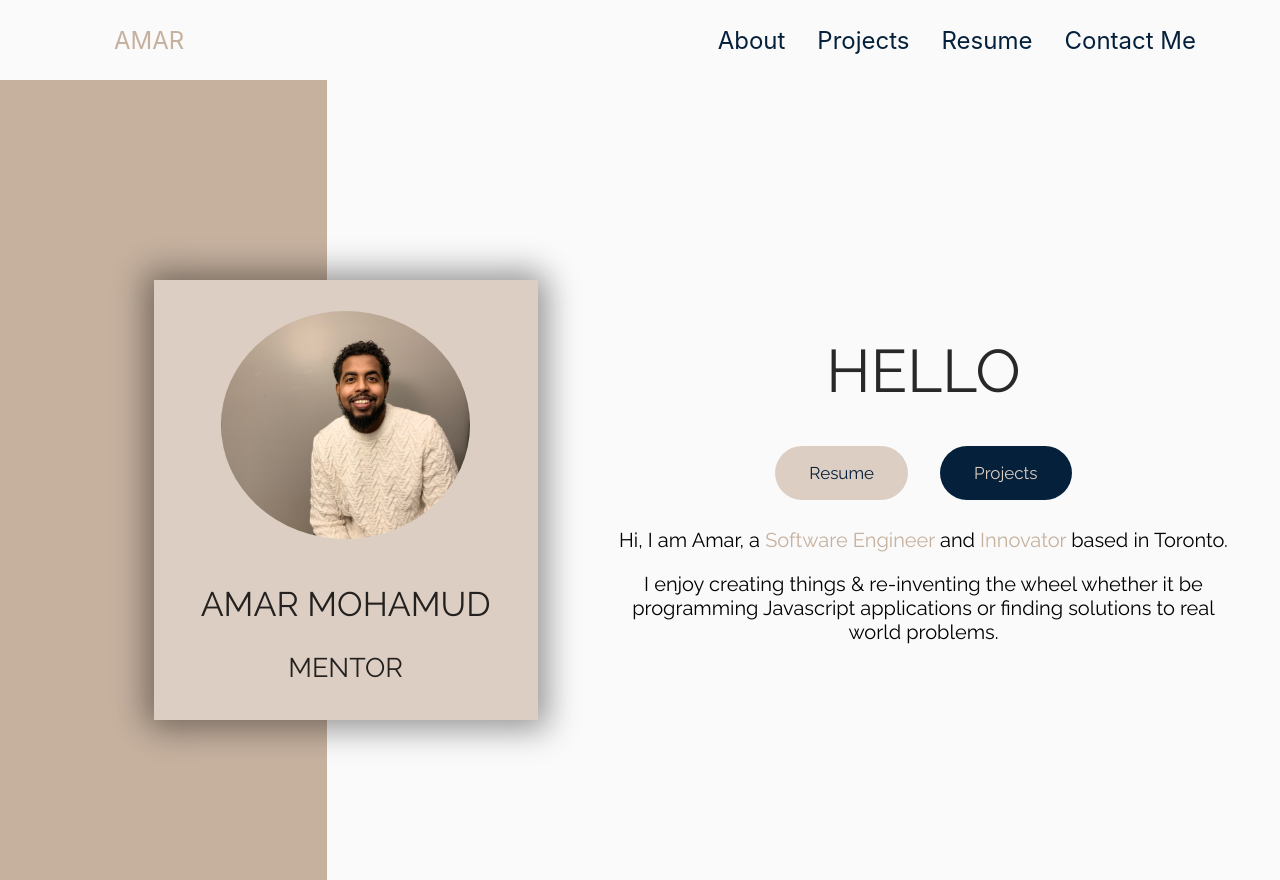
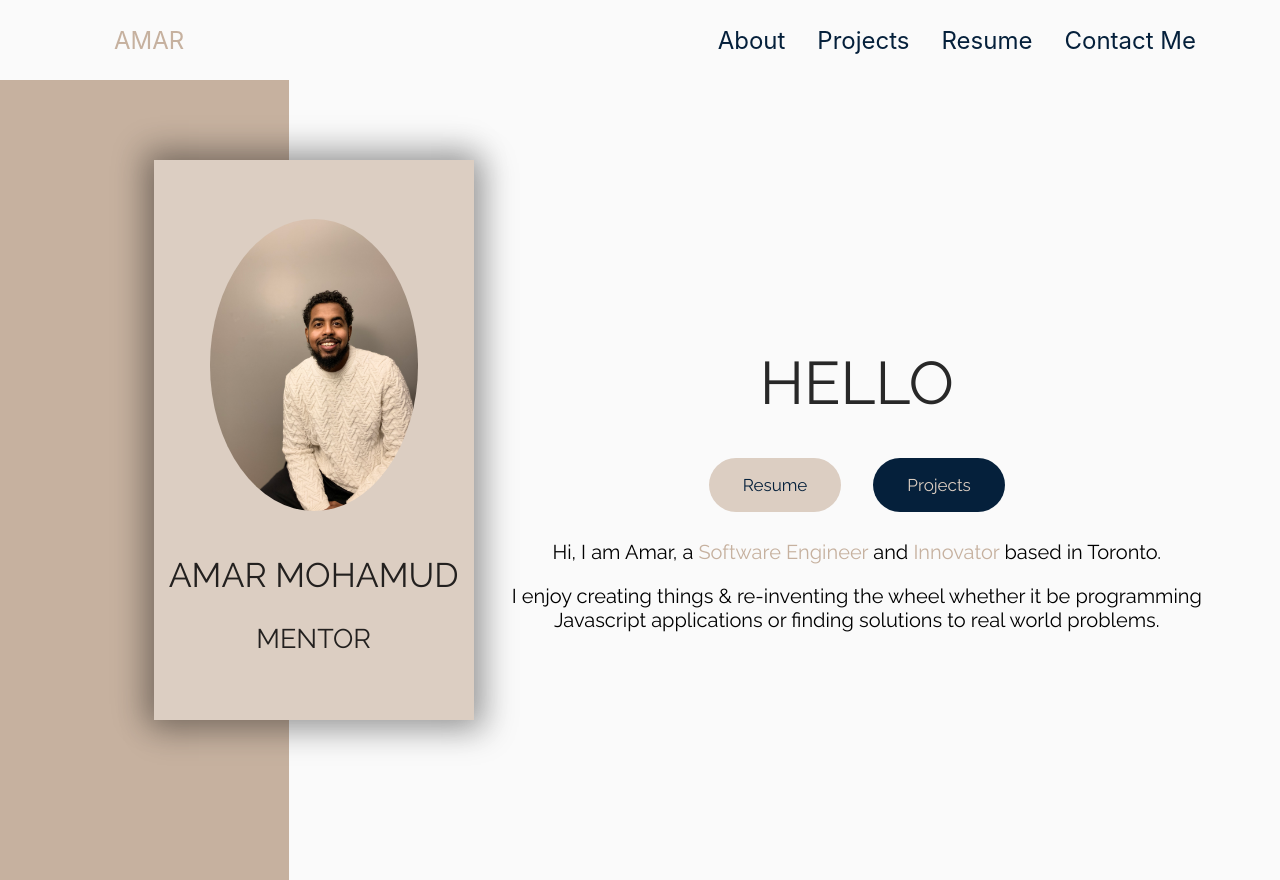
Before and after one commit to amar-eng/my-portfolio, a React (Create React App) app: page / in a window 1280 px wide. Built offline with nearby package versions, Linux system fonts and the light colour scheme.

Commit message:
some css touches on the hero

```diff
--- a/src/components/Hero/Hero.scss
+++ b/src/components/Hero/Hero.scss
@@ -22,7 +22,7 @@
     background-color: $offwhite;
     &__container {
       background-color: rgb(198, 177, 159);
-      width: 50%;
+      width: 37.3%;
       height: inherit;
     }
   }
@@ -30,7 +30,7 @@
   @include ultra {
     &__container {
       // background-color: red;
-      width: 50%;
+      width: 45%;
     }
   }
 }
--- a/src/components/Hero/HeroCard.js
+++ b/src/components/Hero/HeroCard.js
@@ -8,6 +8,7 @@ const HeroCard = () => {
       showCursor: false,
       backDelay: 1500,
       backSpeed: 40,
+
       strings: ["Developer", "Mentor", "Entrepreneur"],
     });
   }, []);
--- a/src/components/Hero/HeroCard.scss
+++ b/src/components/Hero/HeroCard.scss
@@ -64,7 +64,8 @@
     opacity: 100%;
     display: flex;
     flex-direction: column;
-    width: 30%;
+    width: 25%;
+    height: 70vh;
     &__image {
       width: 65%;
       height: 52%;
@@ -83,6 +84,7 @@
       text-transform: uppercase;
       font-size: 27px;
       color: $black;
+      // padding-top: 2rem;
     }
   }
   @include ultra {
--- a/src/components/Hero/HeroContent.scss
+++ b/src/components/Hero/HeroContent.scss
@@ -5,6 +5,7 @@
 .heroContent {
   // Mobile View
   text-align: center;
+  background-color: $offwhite;
   @include normal;
   &__title {
     @include bold;
@@ -30,7 +31,7 @@
   @include desktop {
     // position: relative;
     // right: 7rem;
-    margin-left: 15rem;
+    padding-left: 9rem;
     // padding-right: 2rem;
     &__title {
       @include bold;
@@ -45,4 +46,7 @@
       }
     }
   }
+  @include ultra {
+    padding-left: 14rem;
+  }
 }
```
